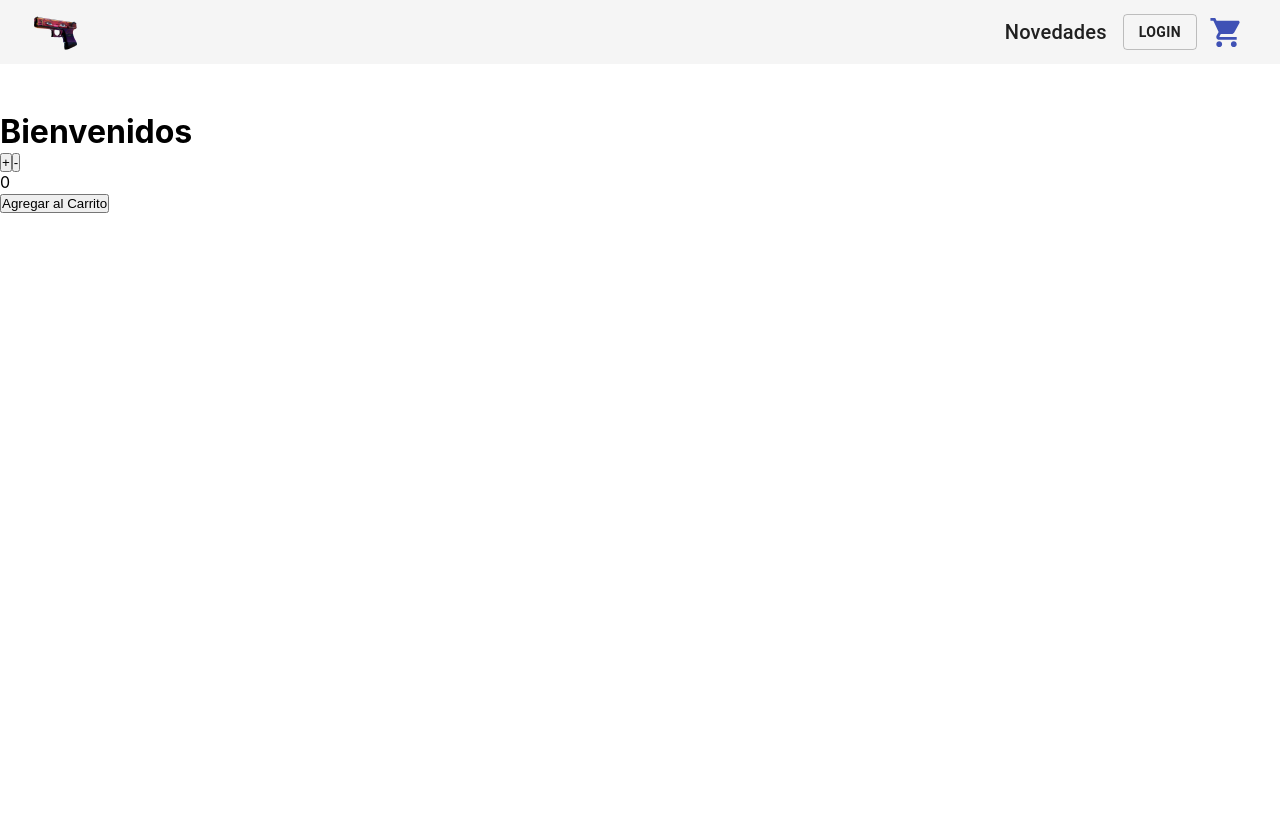
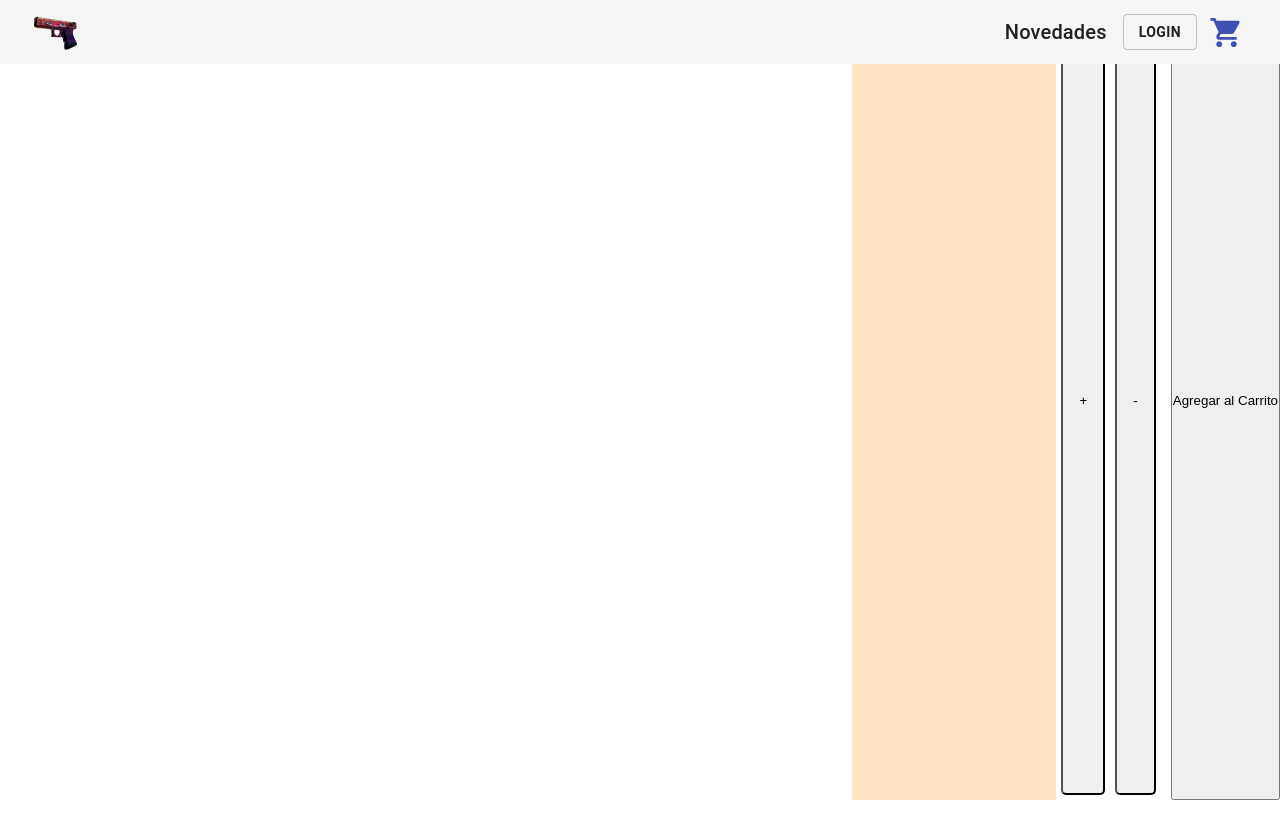
Before and after one commit to agustinsps/skin-store, a React (Create React App) app: page / in a window 1280 px wide. Shown: the top 838 px of the page. After the commit the page ends 800 px from the top, so only its background shows below. Built offline with nearby package versions, Linux system fonts and the light colour scheme.

Commit message:
Rompi todo

```diff
--- /dev/null
+++ b/src/components/Item/ItemLists.jsx
@@ -0,0 +1,41 @@
+import React from "react";
+import "./ItemStyle.css";
+
+function Item({name, price}) {
+  return (
+      <div className="styleCard">
+          <div>{name}</div>
+          <div>{price}</div>
+      </div>
+  );
+}
+
+function ItemLists() {
+  const items = [
+    {
+      id: "1",
+      name: "AK-47",
+      price: "11",
+    },
+    {
+      id: "2",
+      name: "HK416",
+      price: "14",
+    },
+    {
+      id: "3",
+      name: "Arctic Warfare",
+      price: "18",
+    }
+  ]
+
+const ItemList = items.map (item => <Item name={item.name} price={item.price}/>)
+
+  return (
+    <>
+      {ItemList}
+    </>
+  );
+}
+
+export default ItemLists;
--- /dev/null
+++ b/src/components/Item/ItemStyle.css
@@ -0,0 +1,7 @@
+.contenedor {
+    display: flex;
+}
+
+.styleCard {
+    background-color: bisque;
+}
--- /dev/null
+++ b/src/components/ItemCount/ButtonStyles.css
@@ -0,0 +1,5 @@
+.buttonCount {
+    padding: 5px 16px;
+    border-radius: 5px;
+    margin: 5px;
+}
--- a/src/components/ItemCount/ItemCount.jsx
+++ b/src/components/ItemCount/ItemCount.jsx
@@ -1,4 +1,6 @@
 import React, { useState } from "react";
+import './ButtonStyles.css'
+
 
 function ItemCount({ stock = 5, initial = 0, onAdd = () => {} }) {
     const [userSelected, setUserSelected] = useState(initial)
@@ -17,9 +19,9 @@ const handleOnAddCarrito = (event) => {
 
     return (
         <>
-            <button onClick={() => aumenta()}> + </button>
-            <button onClick={() => disminuye()}> - </button>
-            <div>{userSelected}</div>
+            <button variant="contained" className="buttonCount" onClick={() => aumenta()}> + </button>
+            <button variant="contained" className="buttonCount" onClick={() => disminuye()}> - </button>
+            <div >{userSelected}</div>
             <button onClick={handleOnAddCarrito}>Agregar al Carrito</button>
         </>
     );
--- a/src/components/ItemListContainer/ItemListContainer.jsx
+++ b/src/components/ItemListContainer/ItemListContainer.jsx
@@ -1,4 +1,5 @@
 
+import ItemList from '../Item/ItemLists';
 import ItemCount from './../ItemCount/ItemCount';
 
 
@@ -6,6 +7,7 @@ function ItemListContainer(props) {
     return (
               <>
                <h1>{props.h1}</h1>
+               <ItemList/>
                <ItemCount/>
               </>
     )
```
